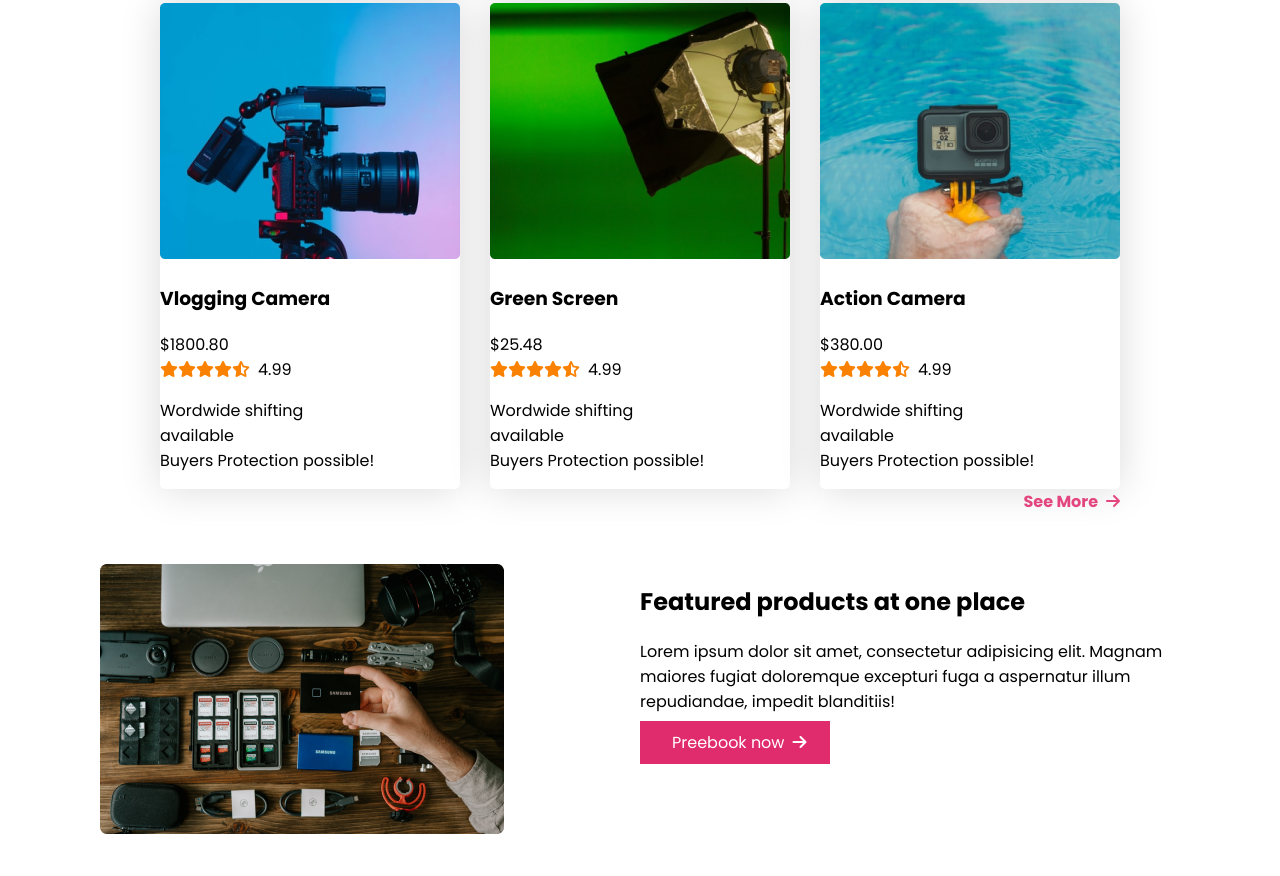
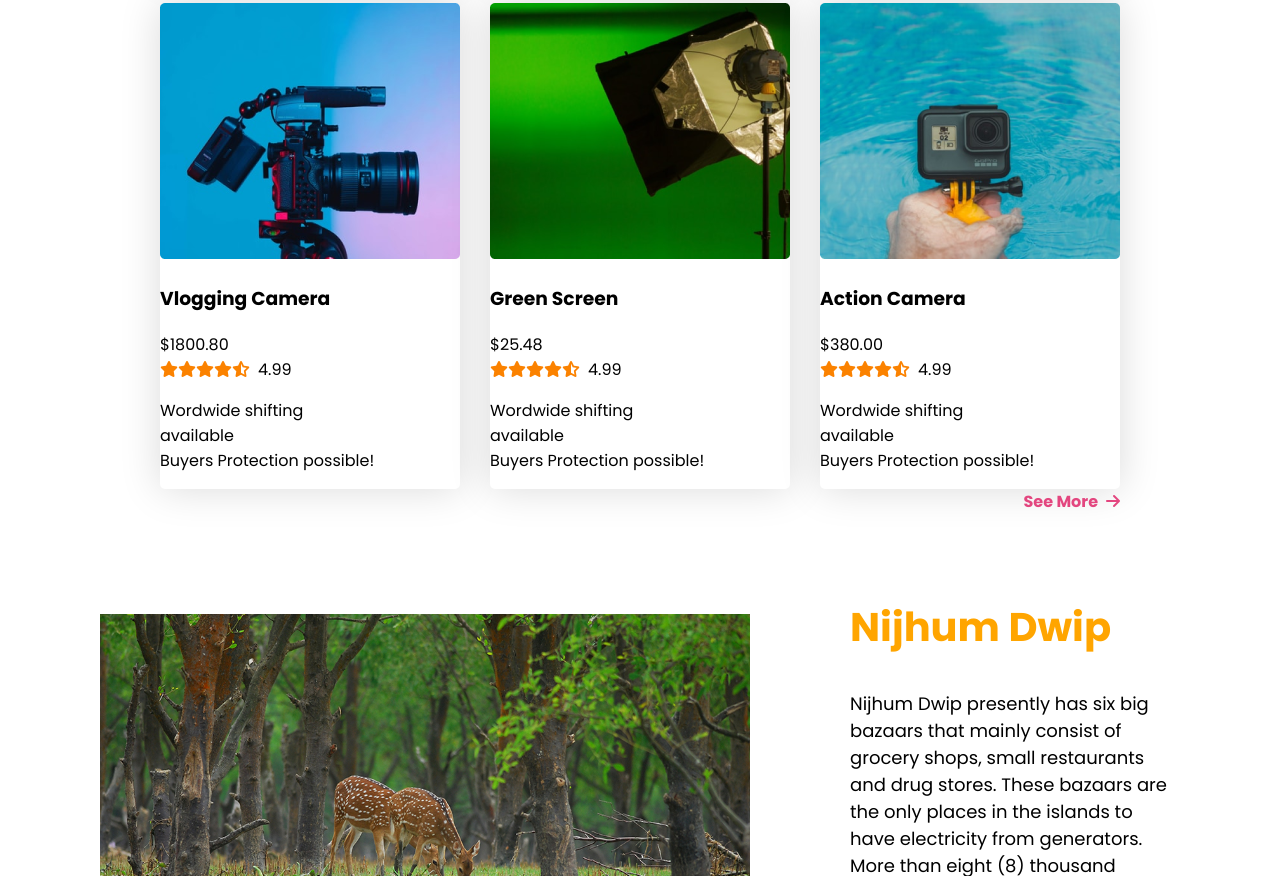
Before and after one commit to AkiburNeowaz/influencer-gear-assignment2, a plain HTML site: page index.html in a window 1280 px wide. Shown: the part 1924-2800 px from the top of the page. Drawn offline with Linux system fonts and the light colour scheme; a web font is replaced by a local one.

Commit message:
add nijum dwip

```diff
--- a/index.html
+++ b/index.html
@@ -67,8 +67,8 @@
 
             <div class="journey-details">
                 <h1>Start Your Journey as <br> Influencer</h1>
-                <p>Lorem ipsum dolor, sit amet consectetur adipisicing elit. Facilis possimus corrupti maiores, incidunt
-                    velit ipsa non sit saepe. Quidem, velit.</p>
+                <p>Influencer Gears. Start your Journey as Influencer. Get more out of your gear with perfectly pared
+                    accessories with best quality, best price and best service.</p>
                 <a class="anchor" href="#">Preebook now <i class="fas fa-arrow-right"></i></a>
             </div>
             <aside class="journey-image">
@@ -388,17 +388,24 @@
         <!-- feature section starts -->
 
         <section class="feature-section">
-            <feature-image>
-                <img src="images/gear.png" alt="">
-            </feature-image>
+
+            <div class="feature-image">
+                <img src="images/CREL_Nijhum_Samiul_02.jpg" alt="">
+            </div>
 
             <div class="feature-details">
-                <h1>Featured products at one place</h1>
-                <p>Lorem ipsum dolor sit amet, consectetur adipisicing elit. Magnam maiores fugiat doloremque excepturi
-                    fuga a aspernatur illum repudiandae, impedit blanditiis!</p>
+                <h1>Nijhum Dwip</h1>
+                <p class="paragrap">Nijhum Dwip presently has six big bazaars that mainly consist of grocery shops,
+                    small restaurants and
+                    drug stores. These bazaars are the only places in the islands to have electricity from generators.
+                    More than eight (8) thousand inhabitants found their permanent settlement in the island and their
+                    occupations are mainly cultivation and fishing. There are some NGO's and other organisations like
+                    Proshika, Human Development Centre and JAICA who are involved with their development projects on
+                    this island.</p>
+                <a href="">View Details</a>
+            </div>
 
-                <a class="anchor" href="#"><span>Preebook now</span><i class="fas fa-arrow-right"></i></a>
-            </div>
+
 
         </section>
 
--- a/styles/style.css
+++ b/styles/style.css
@@ -16,8 +16,8 @@ h1,h2{
 
 header{
   font-size: 24px;
-width: 100%;
-display: flex;
+  width: 100%;
+  display: flex;
 
 }
 /* nav starts */
@@ -72,7 +72,7 @@ main {
 }
 .journey-details {
   font-size: 30px;
- width: 50%;
+  width: 50%;
 }
 
 .journey-details a {
@@ -233,26 +233,8 @@ padding: 0px 30px;
   grid-gap: 30px;
 
   }
+}
 
-
-  .feature-section{
- display: flex;
- flex-direction: column-reverse;
- text-align: center;
- width: 80%;
- padding: 0;
-    }
-
-    .feature-image img{
-     height: 300px;
-     width: 300px;
-    }
-   .feature-details .anchor{
-
-      display: inline-block;
-      margin-bottom: 30px;
-    }
-}
 .see-button{
   display: flex;
   justify-content: end;
@@ -264,3 +246,34 @@ padding: 0px 30px;
   text-decoration: none;
   color: rgba(224, 44, 109, 0.87);
 }
+
+
+
+.feature-section{
+  display:flex;
+
+    }
+
+    .feature-details h1{
+      color: orange;
+      font-size: 40px;
+
+
+    }
+    .feature-details{
+      padding-left: 100px;
+      padding-right: 10px;
+    }
+
+    .paragrap{
+      font-size: 18px;
+    }
+
+    .feature-image img{
+          height: 350px;
+          width: 650px;
+          padding-top: 50px;
+    }
+
+
+   .
```
Also changed, not shown: images/CREL_Nijhum_Samiul_02.jpg (added).
